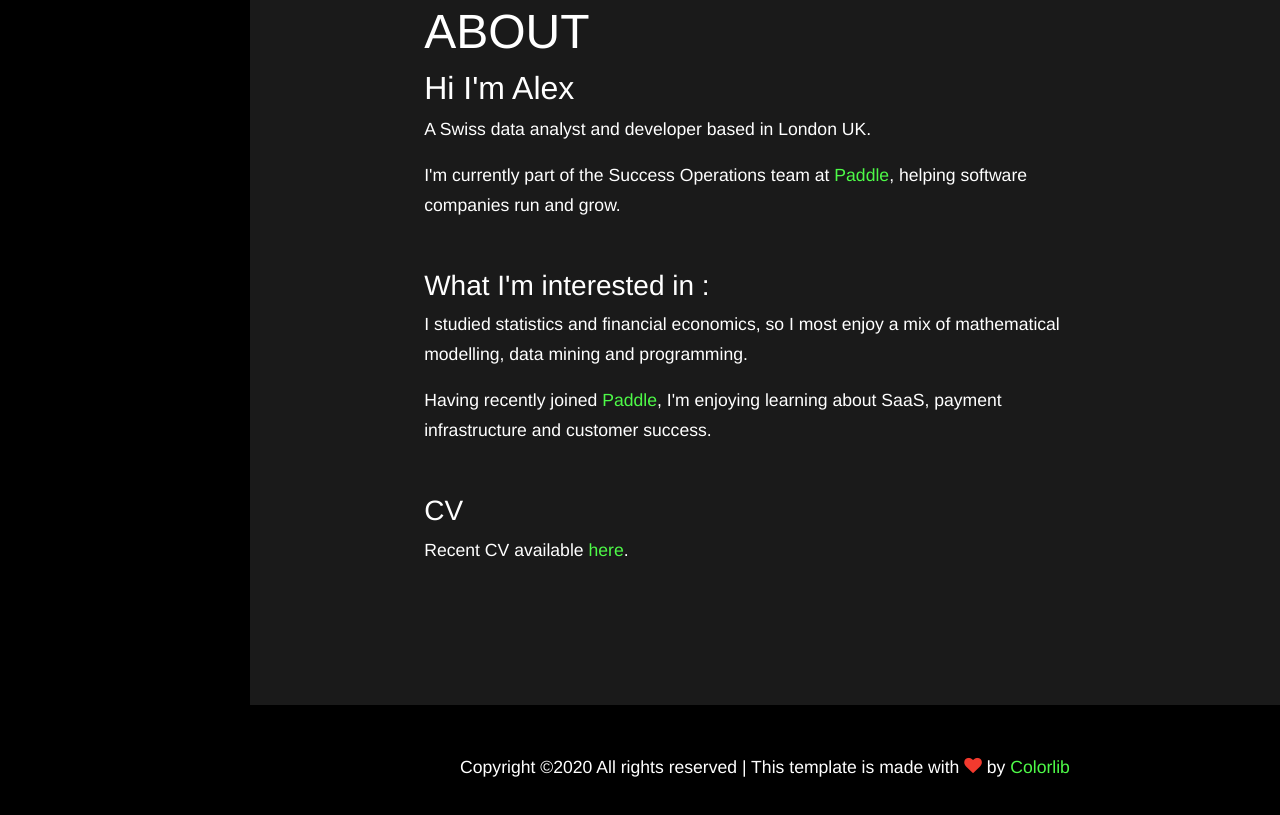
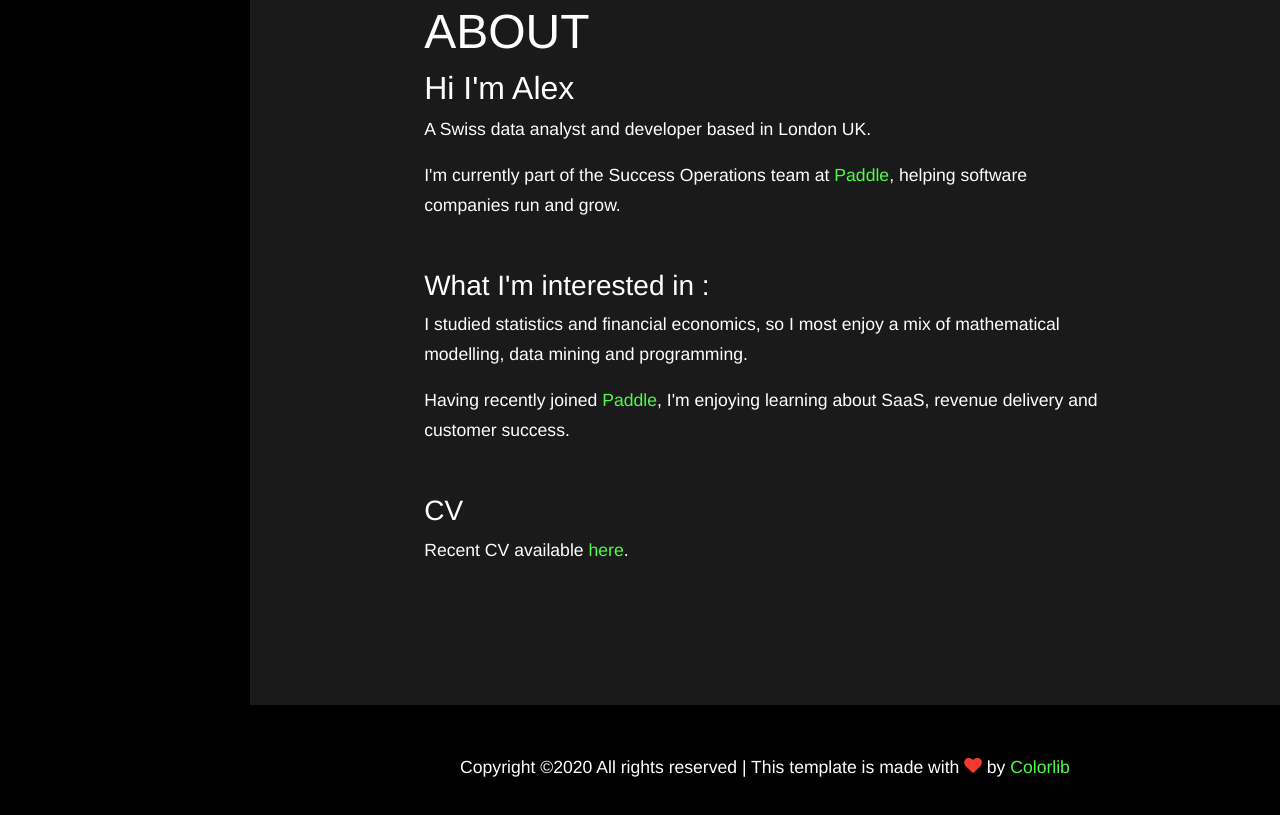
Before and after one commit to alex-andrey/alex-andrey.github.io, a plain HTML site: page index.html in a window 1280 px wide. Shown: the part 1320-2135 px from the top of the page. Drawn offline with Linux system fonts and the light colour scheme; files whose address does not match are found by name.

Commit message:
Update index.html

```diff
--- a/index.html
+++ b/index.html
@@ -93,7 +93,7 @@
 
               <h3 class="text-white mt-5">What I'm interested in :</h3>
               <p>I studied statistics and financial economics, so I most enjoy a mix of mathematical modelling, data mining and programming.</p>
-              <p>Having recently joined <a href="https://paddle.com/">Paddle</a>, I'm enjoying learning about SaaS, payment infrastructure and customer success.</p>
+              <p>Having recently joined <a href="https://paddle.com/">Paddle</a>, I'm enjoying learning about SaaS, revenue delivery and customer success.</p>
 
               <h3 class="text-white mt-5">CV</h3>
               <p>Recent CV available <a href="https://drive.google.com/file/d/11PUI2QkSZpxab9soH6qQWE35Y_qlcbMp/view?usp=sharing">here</a>.</p>
```
